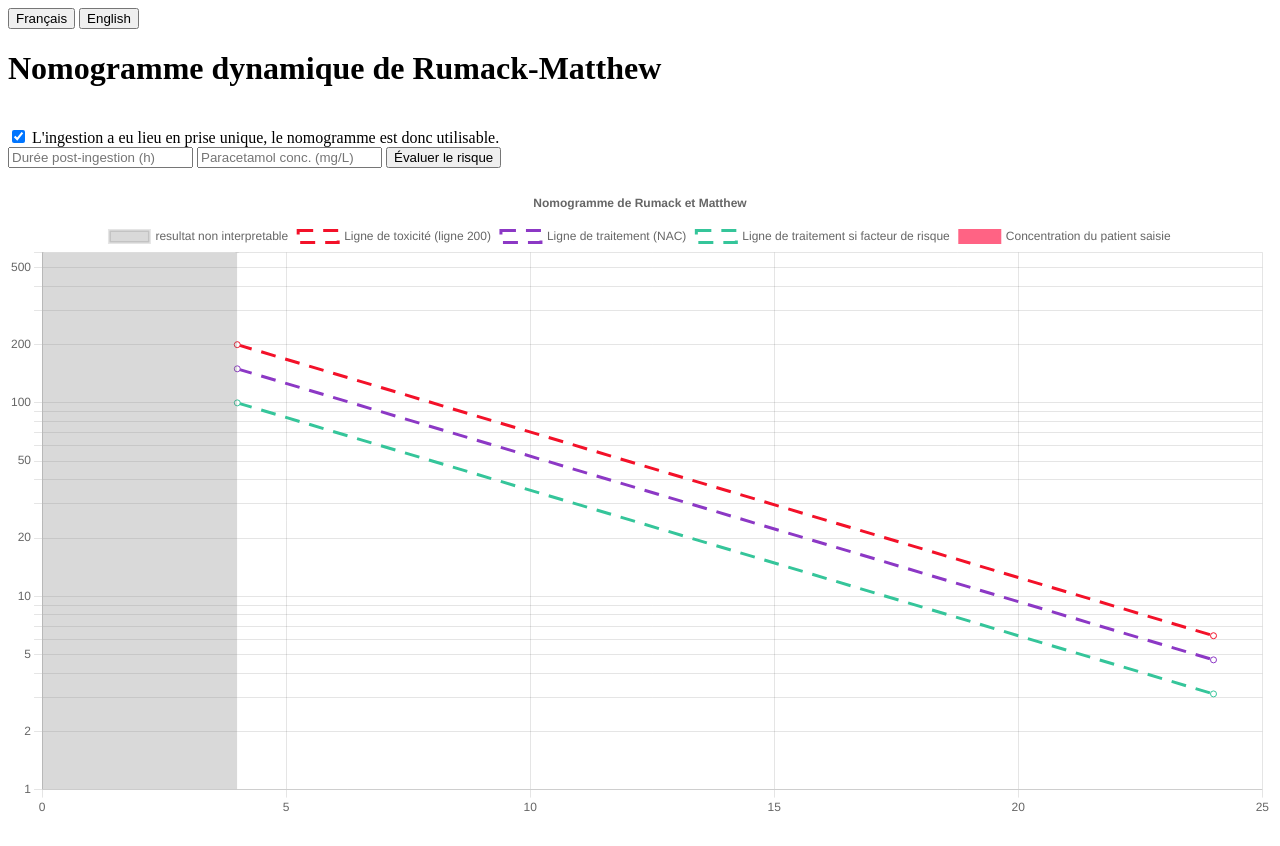
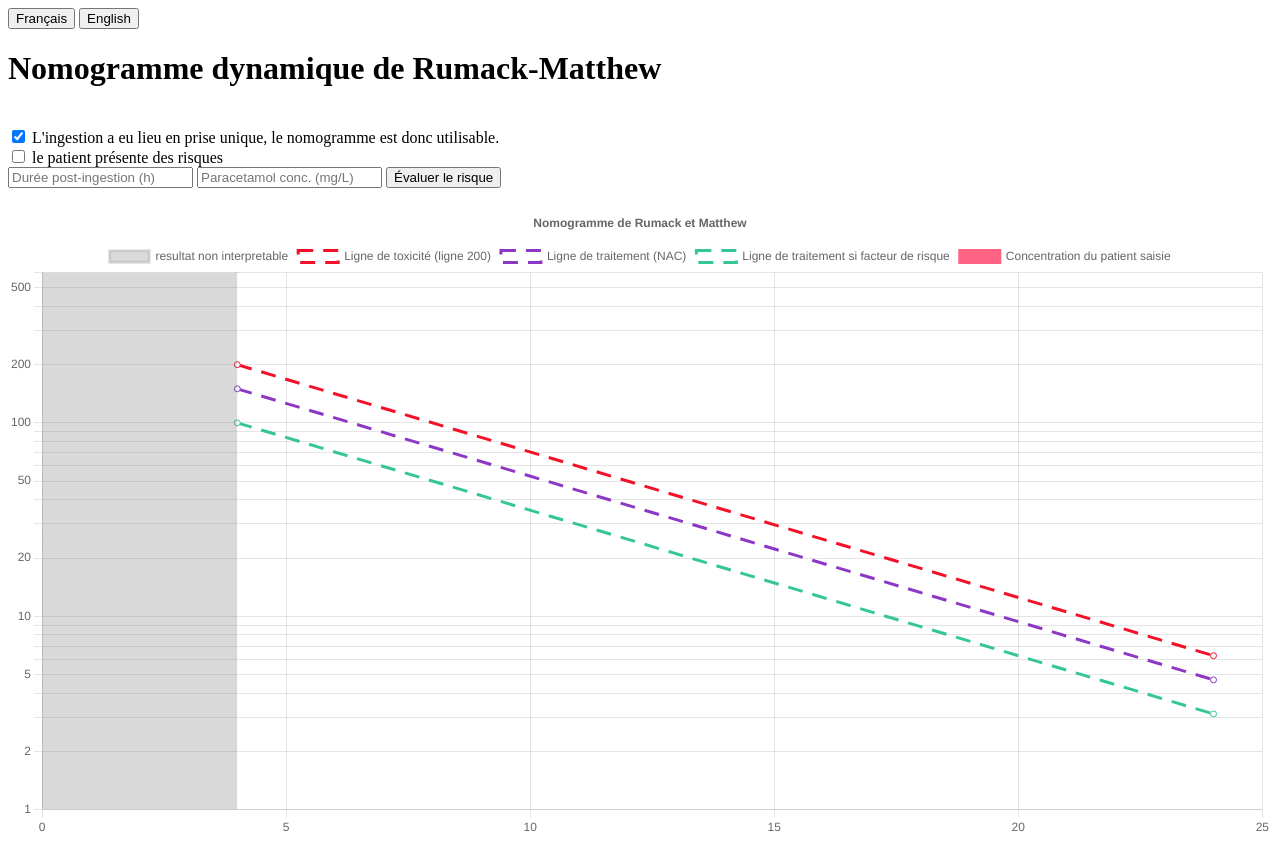
Before and after one commit to TheShinriel/graphProject, a website with bundled scripts: page app/site/nomogramme-paracetamol.html in a window 1280 px wide. Both pictures are taken after a click on the checkbox "L'ingestion a eu lieu en prise unique, le nomogramme est don". Built offline with nearby package versions, Linux system fonts and the light colour scheme.

Commit message:
ajout de la checkbox pour les patients à risque

```diff
--- a/app/js/nomogramme.js
+++ b/app/js/nomogramme.js
@@ -12,10 +12,10 @@ const OPTIMAL_ELIMINATION_TIME = 4; //time in hour
 
 let timeAfterIngestion = 0;
 let paracetamolConcentration = 0;
-let toxicity
-let toxicityPossible
-let toxicityProbable
-
+let toxicity;
+let toxicityPossible;
+let toxicityProbable;
+let toxicityWithRisk;
 let resultText = document.querySelector('.result_text');
 
 let divCalcToxParacetamol = document.querySelector('#calculate_toxicity_div');
@@ -29,6 +29,7 @@ let inputIngestionTime = document.querySelector('.time_after_ingestion');
 let inputParacetamolConcentration = document.querySelector('.paracetamol_concentration');
 
 let checkBoxAgreement = document.querySelector('input[type="checkbox"]');
+let checkBoxPatientGotRisk = document.querySelector('#patient_got_risk');
 
 let graphCanvas = document.querySelector('.graph');
 let graph = new Chart(graphCanvas, {
@@ -169,6 +170,7 @@ function calcToxicities(time) {
     toxicity =  Calculs.calcToxicity(time);
     toxicityPossible = Calculs.calcToxicityPossible(toxicity);
     toxicityProbable = Calculs.calcToxicityProbable(toxicity);
+    toxicityWithRisk = Calculs.calcToxicityProbableWithRisk(toxicity);
 }
 
 function compareToxicities() {
--- a/app/lang/english.js
+++ b/app/lang/english.js
@@ -9,6 +9,7 @@ export default {
 
     // BUTTONS
     "calculate_toxicity_label": "Ingestion took place as a single dose, so the nomogram can be used",
+    "patient_got_risk_label": "patient got risks",
     "checkboxLabelHalfLife": "I have two samples and want to calculate the half-life",
     "datePickerLabelFirstSample": "Date of the first sample",
     "datePickerLabelSecondSample": "Date of the second sample",
--- a/app/lang/french.js
+++ b/app/lang/french.js
@@ -9,6 +9,7 @@ export default {
 
     // BUTTONS
     "calculate_toxicity_label": "L'ingestion a eu lieu en prise unique, le nomogramme est donc utilisable.",
+    "patient_got_risk_label": "le patient présente des risques",
     "checkboxLabelHalfLife": "J'ai deux prélèvement et souhaite obtenir la demie vie",
     "datePickerLabelFirstSample": "Première date",
     "datePickerLabelSecondSample": "Deuxiéme date",
--- a/app/site/nomogramme-paracetamol.html
+++ b/app/site/nomogramme-paracetamol.html
@@ -22,6 +22,10 @@
     </div>
 
     <div id="calculate_toxicity_div" class="invisible">
+        <div class="patient_got_risk_container">
+            <input type="checkbox" name="patient_got_risk" id="patient_got_risk">
+            <label class="patient_got_risk i18n" data-text="patient_got_risk_label" for="patient_got_risk">  </label>
+        </div>
         <input class="time_after_ingestion i18n" type="number" data-text="calculate_toxicity_ingestion_time" placeholder="">
         <input class="paracetamol_concentration i18n" type="number" data-text="calculate_toxicity_paracetamol_concentration" placeholder="Paracetamol (mg/l)">
         <button class="calculate_toxicity_btn i18n" data-text="calculate_toxicity_btn" type="submit"></button>
```
